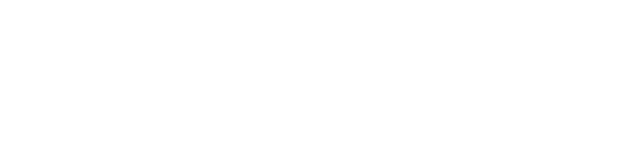
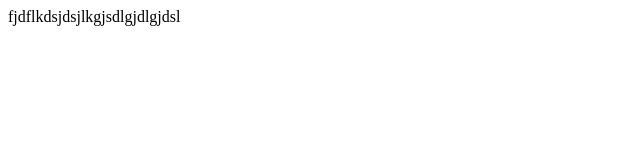
Before and after one commit to kostashivam/Git_In_One_Video, a plain HTML site: page about.html in a window 1280 px wide. Shown: the whole page, without its empty margins (0-640 px from the left). Drawn offline with Linux system fonts and the light colour scheme.

Commit message:
modified the about.html

```diff
--- a/about.html
+++ b/about.html
@@ -7,6 +7,6 @@
     <title>about</title>
 </head>
 <body>
-
+    fjdflkdsjdsjlkgjsdlgjdlgjdsl
 </body>
 </html>
```
